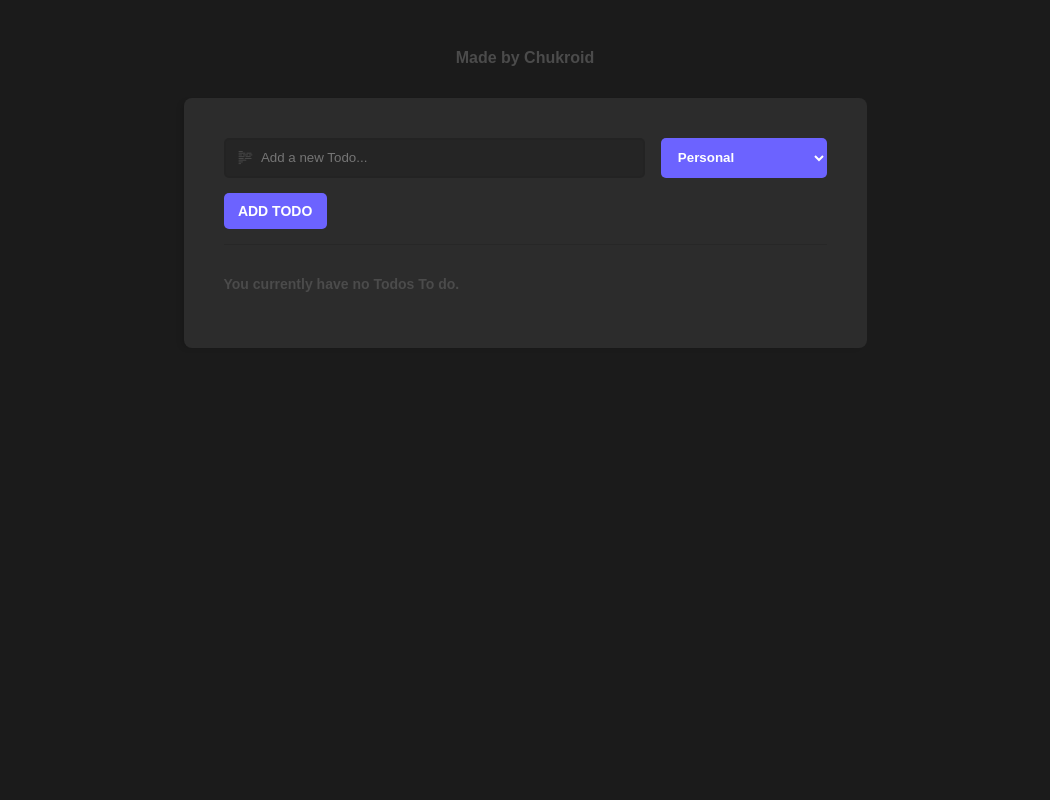
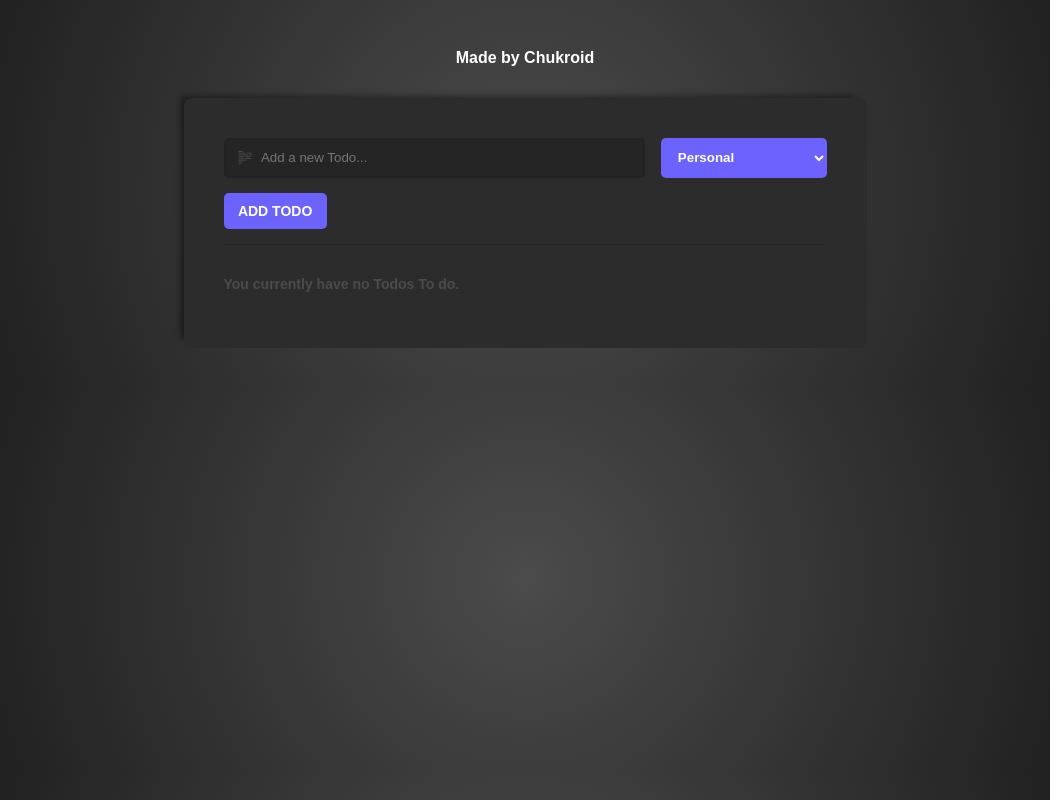
Before and after one commit to Chukroid/react-js-todo-list, a React (Vite) app: page / in a window 1280 px wide. Shown: the whole page, without its empty margins (115-1165 px from the left). Built offline with nearby package versions, Linux system fonts and the light colour scheme.

Commit message:
added gradient to the background and also adjusted the shadow box of the main wrapper slightly

```diff
--- a/index.css
+++ b/index.css
@@ -14,7 +14,7 @@
 body {
     color: var(--textcolor);
     -webkit-text-fill-color: inherit;
-    background-color: var(--darkGray);
+    background-image: radial-gradient(circle,var(--lightgray), var(--darkerGray));
     padding: 29px;
     font-family: Montserrat, sans-serif;
     font-size: 14px;
@@ -40,7 +40,7 @@ body {
     text-align: center;
     font-size: medium;
     margin-bottom: 5%;
-    color: #4b4b4b;
+    color: inherit;
 }
 .main-wrapper {
     text-align: left;
@@ -51,7 +51,7 @@ body {
     padding: 40px 40px;
     display: flex;
     position: static;
-    box-shadow: -5px 2px 7px -4px rgba(0, 0, 0, .2);
+    box-shadow: -7px -5px 7px -4px rgba(0, 0, 0, .5);
     width: 100%;
 }
 
@@ -80,6 +80,9 @@ body {
 }
 .top-part > select:hover {
     background-color: var(--darkerpurple);
+}
+.top-part > select > option {
+    background-color: var(--darkGray);
 }
 .todo-form-description {
     display: flex;
```
